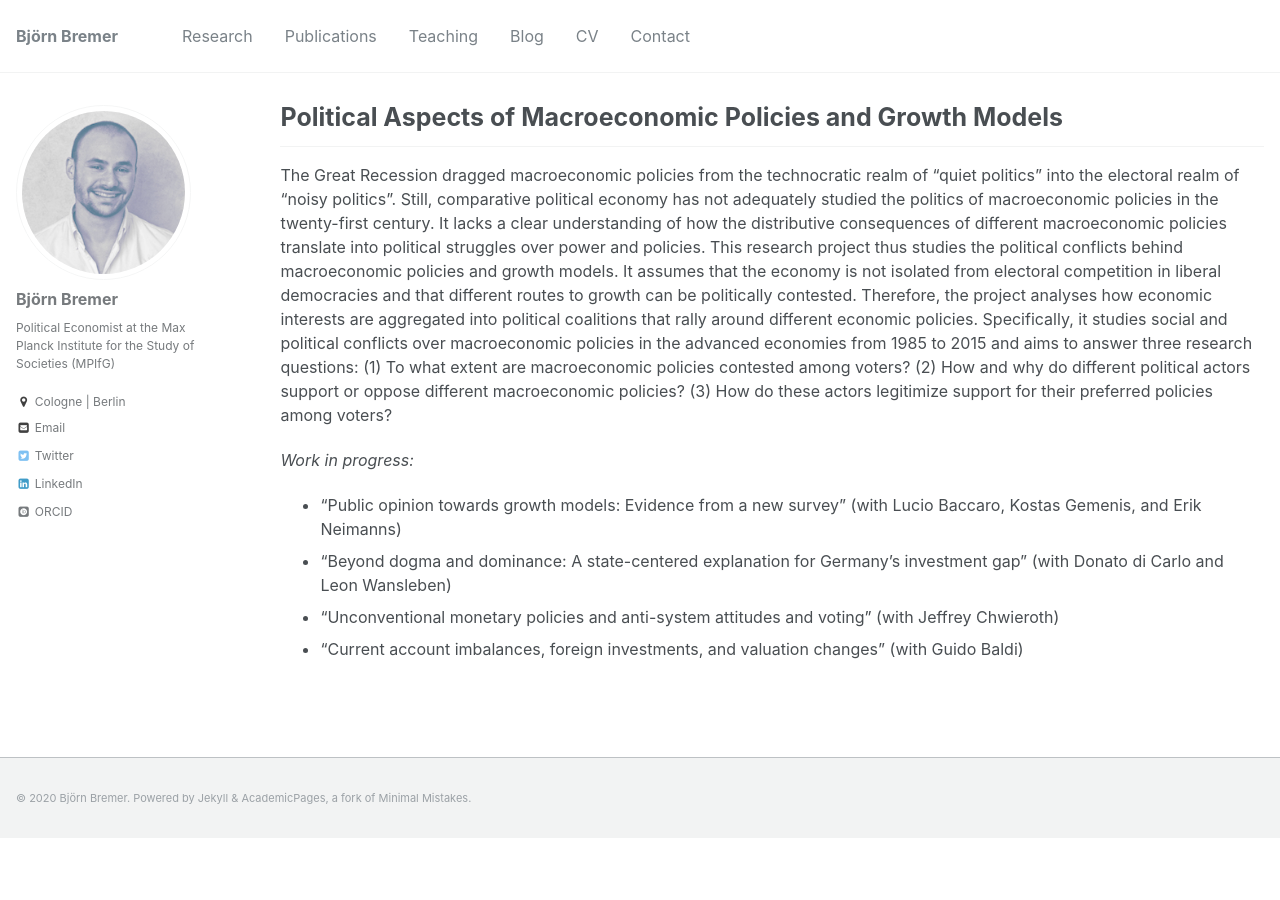
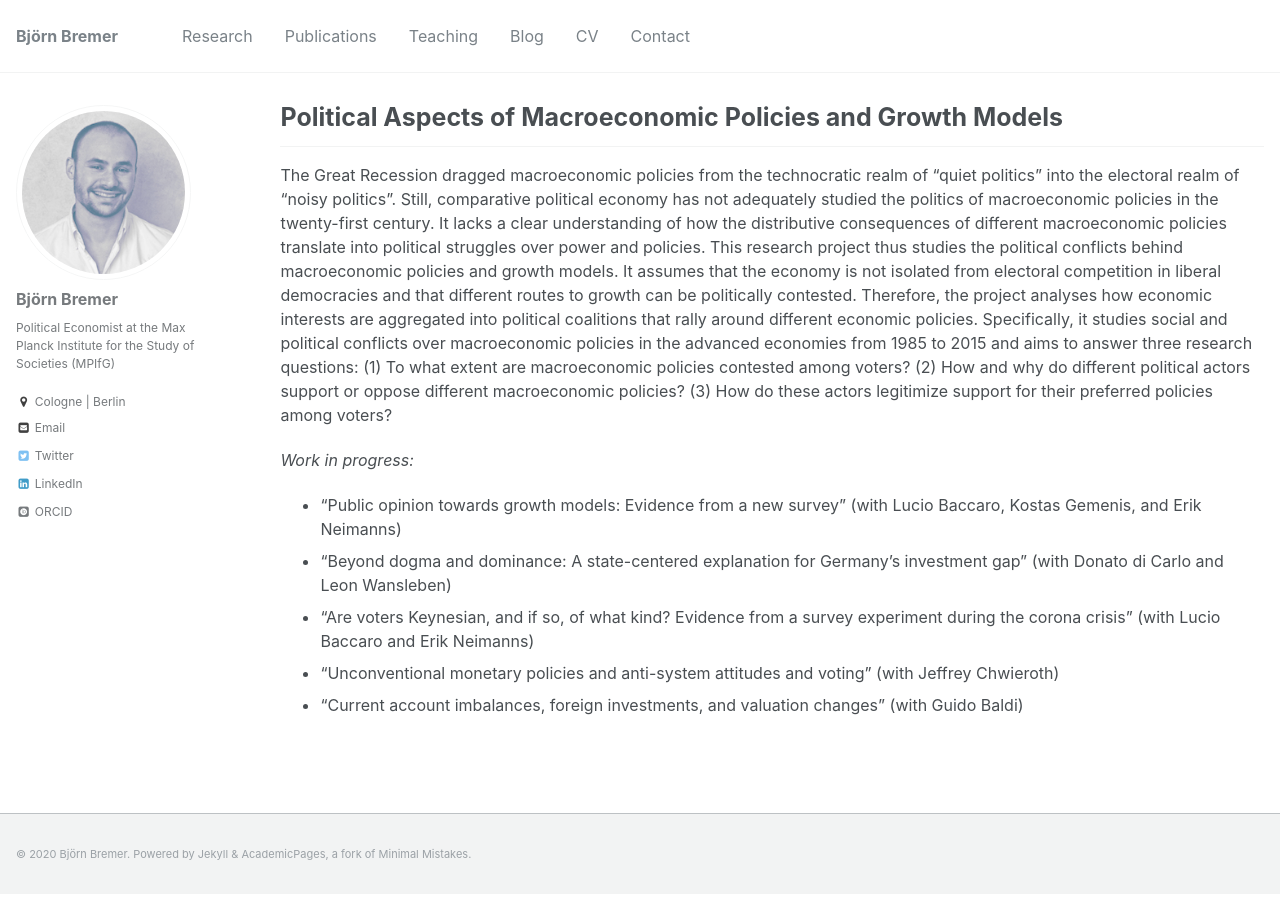
Before and after one commit to bjoernbremer/bjoernbremer.github.io, a Jekyll site: the page built from _projects/4_politics_macroeconomics.md, in a window 1280 px wide. Built offline with Jekyll 4.4.1, drawn with Linux system fonts in a browser that asks for light colours; some web fonts are replaced.

Commit message:
update website

```diff
--- a/_projects/4_politics_macroeconomics.md
+++ b/_projects/4_politics_macroeconomics.md
@@ -12,5 +12,7 @@ The Great Recession dragged macroeconomic policies from the technocratic realm o
 
 * "Public opinion towards growth models: Evidence from  a new survey" (with [Lucio Baccaro](http://www.mpifg.de/people/lb/index_en.asp), [Kostas Gemenis](https://www.mpifg.de/forschung/wissdetails_en.asp?MitarbID=881), and [Erik Neimanns](https://www.mpifg.de/forschung/wissdetails_en.asp?MitarbID=885))
 * "Beyond dogma and dominance: A state-centered explanation for Germany's investment gap" (with [Donato di Carlo](http://www.mpifg.de/forschung/wissdetails_en.asp?MitarbID=739) and [Leon Wansleben]())
+* "Are voters Keynesian, and if so, of what kind? Evidence from a survey experiment during
+the corona crisis" (with [Lucio Baccaro](http://www.mpifg.de/people/lb/index_en.asp) and [Erik Neimanns](https://www.mpifg.de/forschung/wissdetails_en.asp?MitarbID=885))
 * "Unconventional monetary policies and anti-system attitudes and voting" (with [Jeffrey Chwieroth](http://personal.lse.ac.uk/chwierot/))
 * "Current account imbalances, foreign investments, and valuation changes" (with [Guido Baldi](https://www.guidobaldi.ch/))
```
